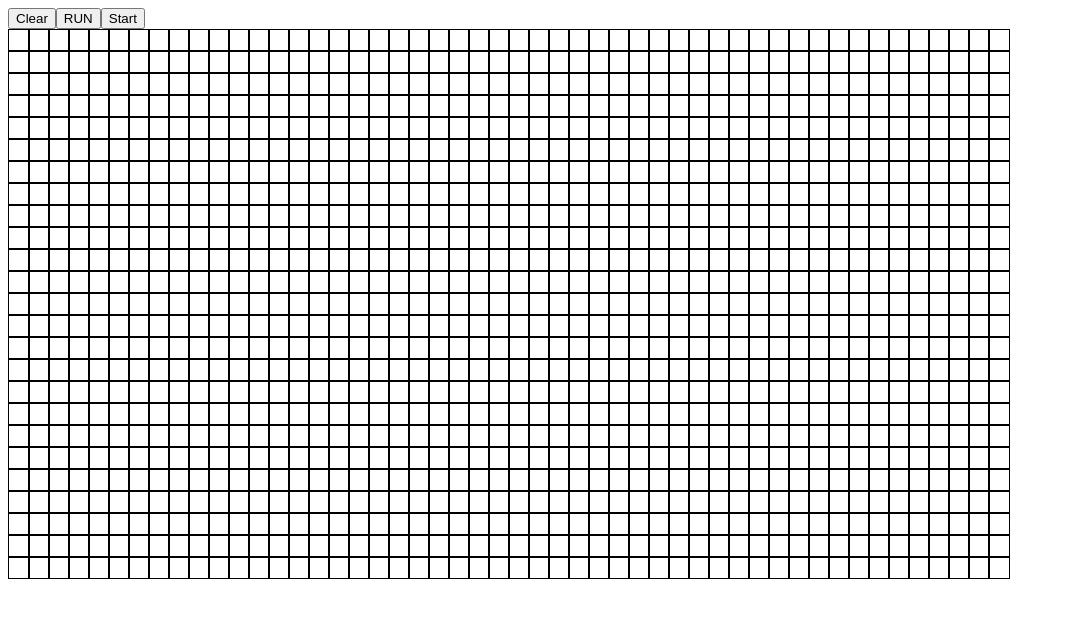
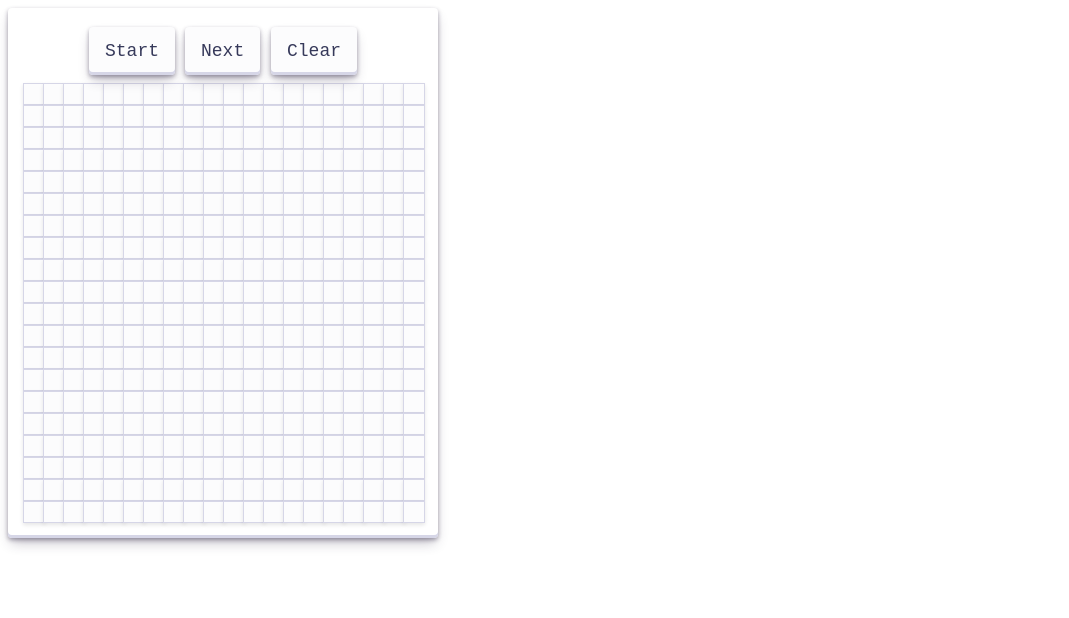
Before and after one commit to dylan-marx/game-of-life, a React (Vite) app: page / in a window 1280 px wide. Shown: the top 618 px of the page, without its empty margins (0-1069 px from the left). Built offline with nearby package versions, Linux system fonts and the light colour scheme.

Commit message:
Started styling

```diff
--- a/src/App.jsx
+++ b/src/App.jsx
@@ -4,7 +4,7 @@ import ConwayGrid from "./ConwayGrid";
 function App() {
   return (
     <div>
-      <ConwayGrid/>
+      <ConwayGrid rows={20} cols={20} speed={250}/>
     </div>
   )
 }
--- a/src/ConwayGrid.jsx
+++ b/src/ConwayGrid.jsx
@@ -1,9 +1,10 @@
-import { useState, useRef, useEffect } from "react";
+import { useState, useEffect } from "react";
 
-function ConwayGrid() {
+function ConwayGrid({rows, cols, speed}) {
     // TODO Calculate based on screen size
-    const NUM_ROWS = 25;
-    const NUM_COLS = 50;
+    const NUM_ROWS = rows;
+    const NUM_COLS = cols;
+    const SPEED = speed;
 
     // Creates an empty grid
     let createEmptyGrid = () => {
@@ -27,7 +28,7 @@ function ConwayGrid() {
         if (running) {
             interval = setInterval(() => {
                 updateGrid(grid); // Call updateGrid directly
-            }, 100);
+            }, SPEED);
         }
 
         return () => {
@@ -51,7 +52,7 @@ function ConwayGrid() {
                 const newY = y + operations[i];
                 if (newX === x && newY === y) continue;
 
-                // Ensure we're within bounds of the grid
+                // Ensure we"re within bounds of the grid
                 if (newX >= 0 && newY >= 0 && newX < NUM_COLS && newY < NUM_ROWS) {
                     if (grid[newY][newX] === 1) {
                         numNeighbours++;
@@ -102,20 +103,23 @@ function ConwayGrid() {
     };
 
     return (
-    <>
+    <div className="conway-grid">
         <div id = "controls">
+            <button onClick={() => setRunning(prev => !prev)}>{running ? "Stop" : "Start"}</button>
+            <button id="one-gen" onClick={() => updateGrid(grid)}>Next</button>
             <button onClick={() => setGrid(() => createEmptyGrid())}>Clear</button>
-        <button id="one-gen" onClick={() => updateGrid(grid)}>RUN</button>
-        <button onClick={() => setRunning(prev => !prev)}>{running ? "Stop" : "Start"}</button>
+
+
         </div>
 
-    <div style={{display: 'grid', gridTemplateColumns: `repeat(${NUM_COLS}, 20px)`}}>
+        <div className="grid" style={{display: "grid", gridTemplateColumns: `repeat(${NUM_COLS}, 20px)`}}>
             {
             grid.map((rows, i) =>
                 rows.map((col, j) =>
                     <div
+                        className="cell"
                         key={`${i}-${j}`}
-                    style={{width: 20, height: 20, backgroundColor: grid[i][j] ? 'black': undefined, border: 'solid 0.5px'} }
+                        style={{width: 20, height: 20, backgroundColor: grid[i][j] ? "black": undefined} }
                         onClick={() => {
                             let gridCopy = grid.map(subArray => subArray.slice());
 
@@ -134,7 +138,7 @@ function ConwayGrid() {
             )
             }
         </div>
-    </>
+    </div>
     )
 }
 
--- a/src/index.css
+++ b/src/index.css
@@ -0,0 +1,70 @@
+* {
+    font-family: "JetBrains Mono",monospace;
+}
+
+#controls {
+  display: flex;
+  flex-direction: row;
+  flex-wrap: wrap;
+  justify-content: center;
+  gap: 10px;
+  margin-top: 4px;
+  margin-bottom: 8px;
+}
+
+button {
+  align-items: center;
+  background-color: #FCFCFD;
+  border-radius: 4px;
+  border-width: 0;
+  box-shadow: rgba(45, 35, 66, 0.4) 0 2px 4px,rgba(45, 35, 66, 0.3) 0 7px 13px -3px,#D6D6E7 0 -3px 0 inset;
+  color: #36395A;
+  height: 48px;
+  padding-left: 16px;
+  padding-right: 16px;
+  transition: box-shadow .15s,transform .15s;
+  will-change: box-shadow,transform;
+  font-size: 18px;
+}
+
+button:focus {
+  box-shadow: #D6D6E7 0 0 0 1.5px inset, rgba(45, 35, 66, 0.4) 0 2px 4px, rgba(45, 35, 66, 0.3) 0 7px 13px -3px, #D6D6E7 0 -3px 0 inset;
+}
+
+button:hover {
+  box-shadow: rgba(45, 35, 66, 0.4) 0 4px 8px, rgba(45, 35, 66, 0.3) 0 7px 13px -3px, #D6D6E7 0 -3px 0 inset;
+  transform: translateY(-2px);
+}
+
+button:active {
+  box-shadow: #D6D6E7 0 3px 7px inset;
+  transform: translateY(2px);
+}
+
+.conway-grid {
+  width: fit-content;
+  border-radius: 4px;
+  border-width: 0;
+  box-shadow: rgba(45, 35, 66, 0.4) 0 2px 4px,rgba(45, 35, 66, 0.3) 0 7px 13px -3px,#D6D6E7 0 -3px 0 inset;
+  box-sizing: border-box;
+  color: #36395A;
+  padding: 15px;
+}
+
+.grid {
+    width: fit-content;
+}
+
+.cell {
+  width: 20px;
+  height: 20px;
+  background-color: #FCFCFD;
+  border: 1px solid #D6D6E7;
+  box-shadow: rgba(0, 0, 0, 0.1) 0 2px 4px;
+  transition: background-color 0.2s, box-shadow 0.2s;
+}
+
+.cell:hover {
+  background-color: #D6D6E7;
+  box-shadow: rgba(0, 0, 0, 0.2) 0 4px 8px;
+}
```
Lines whose indentation alone changed are shown as unchanged.
